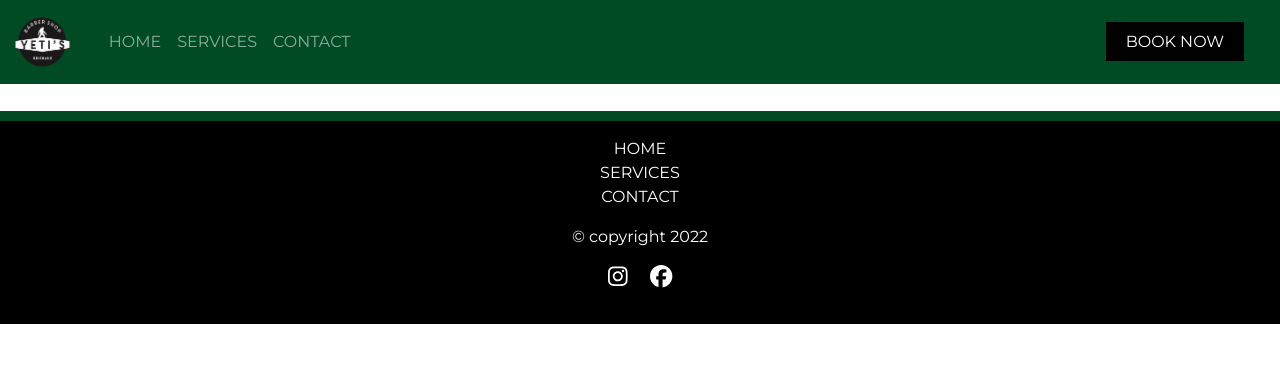
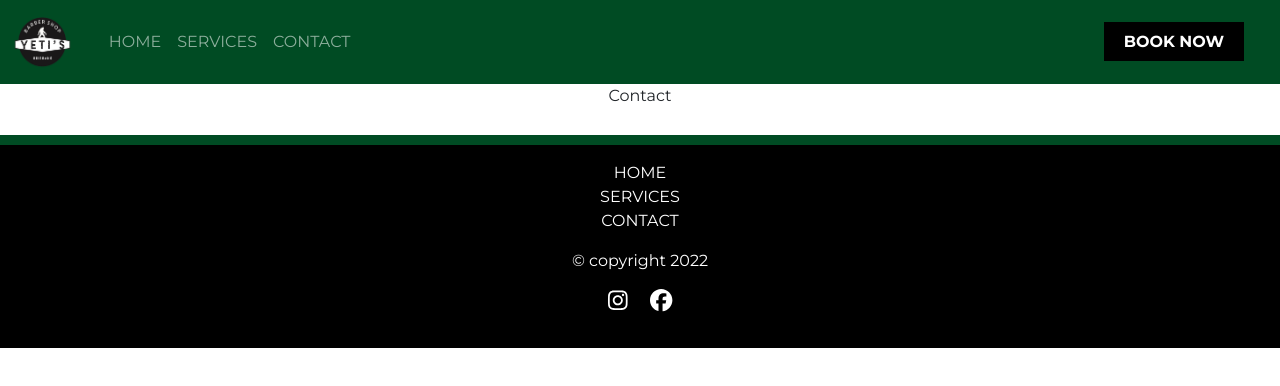
Before and after one commit to Coops023/yetis-barbershop, a React (Create React App) app: page /contact in a window 1280 px wide. Shown: the top 386 px of the page. Built offline with nearby package versions, Linux system fonts and the light colour scheme.

Commit message:
button animation

```diff
--- a/src/App.js
+++ b/src/App.js
@@ -3,6 +3,8 @@ import Navbar from "./components/Navbar";
 import { Routes, Route } from "react-router-dom";
 import Homepage from "./pages/Homepage";
 import Footer from "./components/Footer";
+import Services from "./pages/Services";
+import Contact from "./pages/Contact";
 
 function App() {
   return (
@@ -10,6 +12,8 @@ function App() {
       <Navbar />
       <Routes>
         <Route exact path="/" element={<Homepage />} />
+        <Route exact path="/services" element={<Services />} />
+        <Route exact path="/contact" element={<Contact />} />
       </Routes>
       <Footer />
     </div>
--- a/src/components/BookBtn.css
+++ b/src/components/BookBtn.css
@@ -4,4 +4,11 @@
     padding: 10px 20px;
     text-transform: uppercase;
     text-decoration: none;
+    font-weight: bold;
+    transition: background-color 300ms ease, color 300ms ease;
 }
+
+.booking-button:hover{
+    background-color: white;
+    color: black;
+}
--- a/src/components/BookBtn.jsx
+++ b/src/components/BookBtn.jsx
@@ -1,10 +1,13 @@
 import React from "react";
 import "./BookBtn.css";
 
-export default function () {
+export default function BookBtn() {
   return (
     <div>
-      <a className="booking-button" href="#">
+      <a
+        className="booking-button"
+        href="https://booksy.com/en-au/instant-experiences/widget/5651?instant_experiences_enabled=true&ig_ix=true&is_fb=1&fbclid=IwAR0E8oWzfEPUjPUEdDK8H5zhXjl2wZEmNZWoJ-DWUbNLe4Zp5-exxHIGFRA"
+      >
         Book now
       </a>
     </div>
--- a/src/components/Footer.jsx
+++ b/src/components/Footer.jsx
@@ -2,6 +2,7 @@ import React from "react";
 import "./Footer.css";
 import { FontAwesomeIcon } from "@fortawesome/react-fontawesome";
 import { faFacebook, faInstagram } from "@fortawesome/free-brands-svg-icons";
+import { Link } from "react-router-dom";
 
 export default function Footer() {
   return (
@@ -9,13 +10,13 @@ export default function Footer() {
       <div className="footer-links">
         <ul>
           <li>
-            <a href="#">Home</a>
+            <Link to="/">Home</Link>
           </li>
           <li>
-            <a href="#">Services</a>
+            <Link to="/services">Services</Link>
           </li>
           <li>
-            <a href="#">Contact</a>
+            <Link to="/contact">Contact</Link>
           </li>
         </ul>
         <p>&copy; copyright 2022 </p>
--- a/src/components/Navbar.jsx
+++ b/src/components/Navbar.jsx
@@ -1,12 +1,13 @@
 import React from "react";
 import BookBtn from "./BookBtn";
 import "./Navbar.css";
+import { Link } from "react-router-dom";
 
 export default function Navbar() {
   return (
     <nav className="navbar navbar-expand-lg navbar-dark ">
       <div className="container-fluid">
-        <a className="navbar-brand" href="#">
+        <Link className="navbar-brand" to="/">
           <img
             src="/yetis-logo.png"
             alt=""
@@ -14,7 +15,7 @@ export default function Navbar() {
             height="55"
             className="d-inline-block align-text-top"
           />
-        </a>
+        </Link>
         <button
           className="navbar-toggler"
           type="button"
@@ -29,23 +30,23 @@ export default function Navbar() {
         <div className="collapse navbar-collapse" id="navbarNav">
           <ul className="navbar-nav">
             <li className="nav-item">
-              <a className="nav-link" href="#">
+              <Link className="nav-link" to="/">
                 Home
-              </a>
+              </Link>
             </li>
             <li className="nav-item">
-              <a className="nav-link" href="#">
+              <Link className="nav-link" to="/services">
                 Services
-              </a>
+              </Link>
             </li>
             <li className="nav-item">
-              <a className="nav-link" href="#">
+              <Link className="nav-link" to="/contact">
                 Contact
-              </a>
+              </Link>
             </li>
           </ul>
           <div className="nav-booking">
-            <BookBtn />
+            <BookBtn className="book-btn" />
           </div>
         </div>
       </div>
--- a/src/pages/Contact.jsx
+++ b/src/pages/Contact.jsx
@@ -0,0 +1,5 @@
+import React from "react";
+
+export default function Contact() {
+  return <div>Contact</div>;
+}
--- a/src/pages/Services.jsx
+++ b/src/pages/Services.jsx
@@ -0,0 +1,5 @@
+import React from "react";
+
+export default function Services() {
+  return <div>Services</div>;
+}
```
